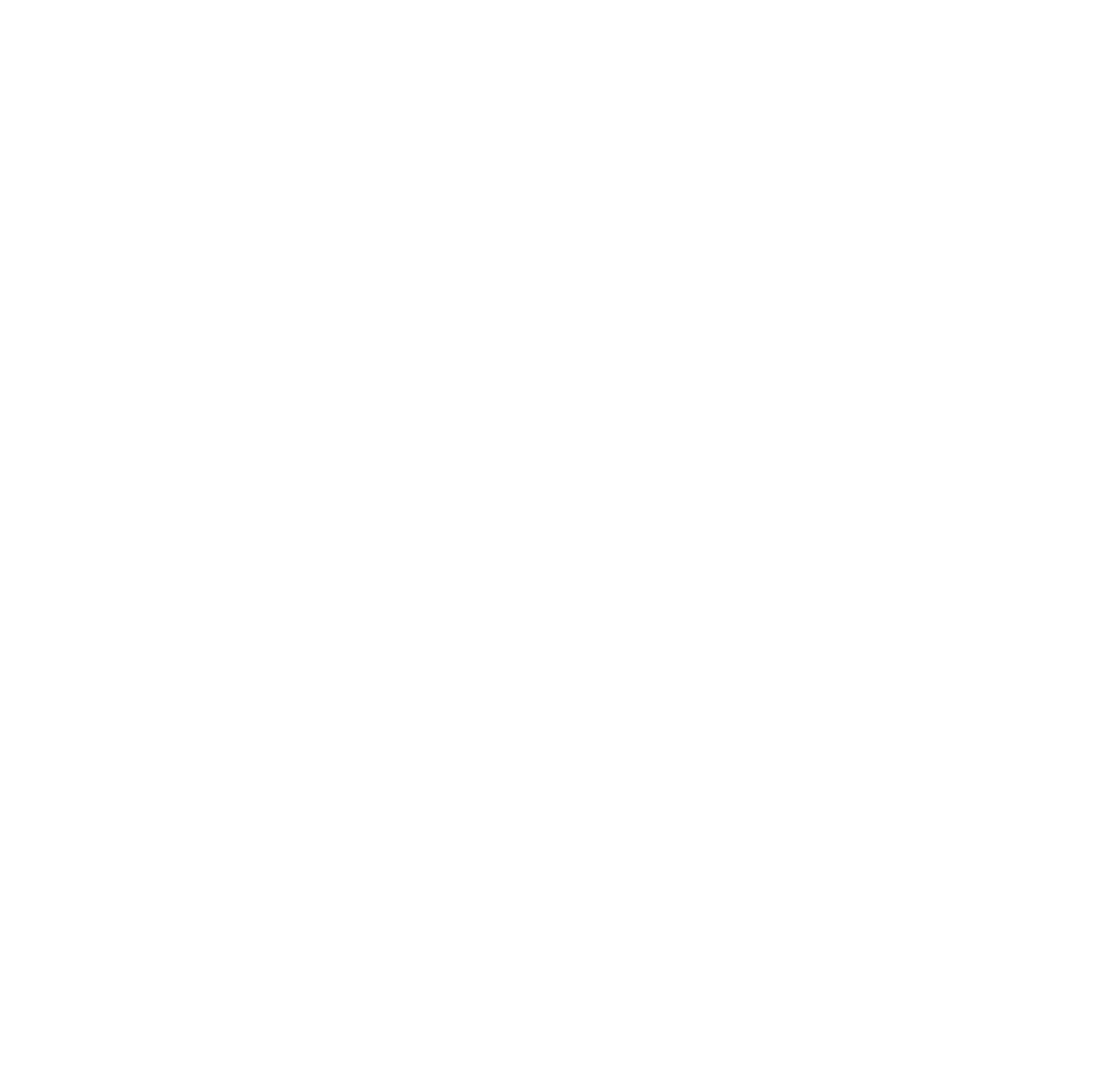
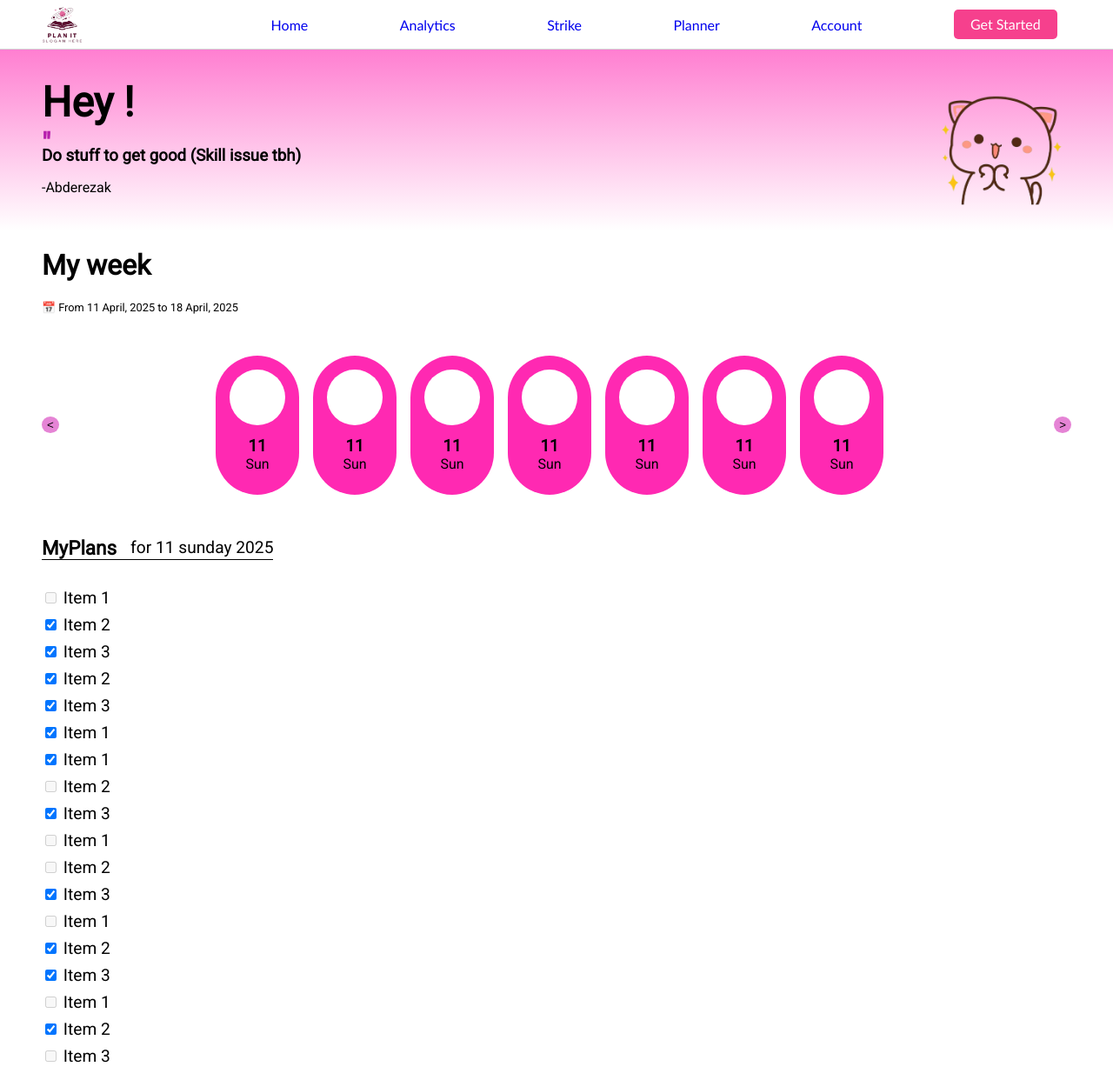
Before and after one commit to Abderezak-Lamari/PlanIt, a React (Vite) app: page /PlanIt/strike in a window 1280 px wide. Before the commit this address had no page. Shown: the whole page at 87% size. Before the commit the page ends 800 px from the top, so only its background shows below. Built offline with nearby package versions, Linux system fonts and the light colour scheme.

Commit message:
first commit

```diff
--- a/src/Analytics.css
+++ b/src/Analytics.css
@@ -18,10 +18,14 @@
     --bb: rgba(247, 222, 222, 1);
     --bt: rgba(169, 67, 117, 1);
     --b: lightgray;
+    --wa: rgba(255, 41, 178, 0.6);
     --image-url: url('Background.png');
+    --a: rgba(255, 41, 178, 1);
 }
 
 [data-theme="dark"] {
+    --a: rgba(151, 71, 255, 1);
+    --wa: rgba(151, 71, 255, 0.72);
     --bg-color: #2D2D2D;
     --text-color: white;
     --button-bg: #444;
--- a/src/App.jsx
+++ b/src/App.jsx
@@ -15,12 +15,12 @@
     <Router basename='/PlanIt/'>
       <div>
         <Routes>
-          <Route path="/" element={<Home />} />
-          <Route path="/about-us" element={<AboutUs />} />
+          <Route path="/planner" element={<Home />} />
+          <Route path="/" element={<AboutUs />} />
           <Route path="/analytics" element={<Analytics />} />
           <Route path="/account-settings" element={<AccountSettings />} />
           <Route path="/get-started" element={<GetStarted />} />
-          <Route path="/week" element={<Week />} />
+          <Route path="/strike" element={<Week />} />
         </Routes>
       </div>
     </Router>
--- a/src/Banner.jsx
+++ b/src/Banner.jsx
@@ -9,9 +9,9 @@
         <img className="Logo" src="PlanIt.png" alt="Logo" />
 
         <Link to="/" className="ButtonPannel">Home</Link>
-        <Link to="/week" className="ButtonPannel">Week</Link>
-        <Link to="/about-us" className="ButtonPannel">About Us</Link>
-        <Link to="/analytics" className="ButtonPannel">Planner</Link>
+        <Link to="/analytics" className="ButtonPannel">Analytics</Link>
+        <Link to="/strike" className="ButtonPannel">Strike</Link>
+        <Link to="/Planner" className="ButtonPannel">Planner</Link>
         <Link to="/account-settings" className="ButtonPannel">Account</Link>
         <Link to="/get-started" className="GetStarted">Get Started</Link>
       </div>
--- a/src/Element.jsx
+++ b/src/Element.jsx
@@ -1,4 +1,6 @@
 import React from 'react';
+
+import './Week.css'
 
 const Element = () => {
   return (
--- a/src/Home.css
+++ b/src/Home.css
@@ -1,5 +1,6 @@
 .Title {
     margin-left: 3rem;
+    font-weight: bolder;
 }
 
 .AskText {
--- a/src/Week.css
+++ b/src/Week.css
@@ -18,7 +18,7 @@
     height: 10rem;
     display: flex;
     justify-content: space-between;
-    background: linear-gradient(0deg, rgb(255, 255, 255), rgba(255, 41, 178, 0.6));
+    background: linear-gradient(0deg, var(--col), var(--wa));
 }
 
 .Titl {
@@ -27,6 +27,8 @@
     border-bottom: 1px solid black;
     width: fit-content;
     margin-top: 3rem;
+    font-size: 1.2rem;
+    margin-bottom: 2rem;
 }
 
 .TitleP {
@@ -35,6 +37,7 @@
 
 .TitlePS {
     margin: 0;
+    margin-left: 1rem;
 }
 
 .List {
@@ -44,13 +47,24 @@
     margin-right: 3rem;
 }
 
+.Me {
+    margin: 0;
+    color: rgba(182, 29, 172, 1);
+    font-weight: bolder;
+}
+
 .RealList {
     display: flex;
     width: 100%;
     height: 100%;
     padding: 0 1rem;
     overflow-x: hidden;
-    justify-content: space-between;
+    justify-content: center;
+}
+
+.Mee {
+    margin: 0;
+    margin-top: -1rem;
 }
 
 .RightB {
@@ -71,9 +85,9 @@
 
 .Element {
     height: 100%;
-    width: 5rem;
-    background-color: rgba(255, 41, 178, 1);
+    background-color: var(--a);
     border-radius: 3rem;
+    margin-right: 1rem;
 }
 
 .Face {
@@ -82,6 +96,8 @@
     border-radius: 50%;
     margin: 1rem auto;
     background-color: white;
+    margin-left: 1rem;
+    margin-right: 1rem;
 }
 
 .Num {
@@ -97,10 +113,12 @@
 
 .Cat {
     margin-right: 3rem;
+    margin-top: -1rem;
 }
 
 .CheckBox {
     margin-bottom: 0.5rem;
+    font-size: larger;
 }
 
 .Date {
@@ -112,9 +130,28 @@
 .Hey {
     font-size: 3rem;
     margin: 0;
+    margin-top: -1rem;
 }
 
 .M {
     margin: 0;
     margin-top: 1rem;
 }
+
+.CheckBox:checked {
+    background-color: green;
+}
+
+.CheckBox:disabled {
+    background-color: red;
+    cursor: not-allowed;
+  }
+
+.CheckBox:checked::after {
+    content: '✔';
+    color: white;
+    font-size: 14px;
+    position: absolute;
+    left: 3px;
+    top: -1px;
+}
--- a/src/Week.jsx
+++ b/src/Week.jsx
@@ -13,24 +13,19 @@
       <div className='Quote'>
         <div className='Idk'>
           <h1 className='Hey'>Hey !</h1>
-          <h3 className='M'>Do stuff to get good (Skill issue tbh)</h3>
+          <h1 className='Me'>"</h1>
+          <h3 className='Mee'>Do stuff to get good (Skill issue tbh)</h3>
           <p className='M'>-Abderezak</p>
         </div>
         <img className='Cat' src='Cat.png'></img>
       </div>
 
       <h1>My week</h1>
-      <p className='Date'>From 11 April, 2025 to 18 April, 2025</p>
+      <p className='Date'>📅 From 11 April, 2025 to 18 April, 2025</p>
 
       <div className='List'>
         <button className='LeftB'>&lt;</button>
         <div className='RealList'>
-          <Element></Element>
-          <Element></Element>
-          <Element></Element>
-          <Element></Element>
-          <Element></Element>
-          <Element></Element>
           <Element></Element>
           <Element></Element>
           <Element></Element>
@@ -49,24 +44,24 @@
 
       <div className='Checkmarks'>
         <ul>
-          <li className='CheckBox'><input type="checkbox" /> Item 1</li>
-          <li className='CheckBox'><input type="checkbox" /> Item 2</li>
-          <li className='CheckBox'><input type="checkbox" /> Item 3</li>
-          <li className='CheckBox'><input type="checkbox" /> Item 1</li>
-          <li className='CheckBox'><input type="checkbox" /> Item 2</li>
-          <li className='CheckBox'><input type="checkbox" /> Item 3</li>
-          <li className='CheckBox'><input type="checkbox" /> Item 1</li>
-          <li className='CheckBox'><input type="checkbox" /> Item 2</li>
-          <li className='CheckBox'><input type="checkbox" /> Item 3</li>
-          <li className='CheckBox'><input type="checkbox" /> Item 1</li>
-          <li className='CheckBox'><input type="checkbox" /> Item 2</li>
-          <li className='CheckBox'><input type="checkbox" /> Item 3</li>
-          <li className='CheckBox'><input type="checkbox" /> Item 1</li>
-          <li className='CheckBox'><input type="checkbox" /> Item 2</li>
-          <li className='CheckBox'><input type="checkbox" /> Item 3</li>
-          <li className='CheckBox'><input type="checkbox" /> Item 1</li>
-          <li className='CheckBox'><input type="checkbox" /> Item 2</li>
-          <li className='CheckBox'><input type="checkbox" /> Item 3</li>
+          <li className='CheckBox'><input type="checkbox" disabled/> Item 1</li>
+          <li className='CheckBox'><input type="checkbox" checked/> Item 2</li>
+          <li className='CheckBox'><input type="checkbox" checked/> Item 3</li>
+          <li className='CheckBox'><input type="checkbox" checked/> Item 2</li>
+          <li className='CheckBox'><input type="checkbox" checked/> Item 3</li>
+          <li className='CheckBox'><input type="checkbox" checked/> Item 1</li>
+          <li className='CheckBox'><input type="checkbox" checked/> Item 1</li>
+          <li className='CheckBox'><input type="checkbox" disabled/> Item 2</li>
+          <li className='CheckBox'><input type="checkbox" checked/> Item 3</li>
+          <li className='CheckBox'><input type="checkbox" disabled/> Item 1</li>
+          <li className='CheckBox'><input type="checkbox" disabled/> Item 2</li>
+          <li className='CheckBox'><input type="checkbox" checked/> Item 3</li>
+          <li className='CheckBox'><input type="checkbox" disabled/> Item 1</li>
+          <li className='CheckBox'><input type="checkbox" checked/> Item 2</li>
+          <li className='CheckBox'><input type="checkbox" checked/> Item 3</li>
+          <li className='CheckBox'><input type="checkbox" disabled/> Item 1</li>
+          <li className='CheckBox'><input type="checkbox" checked/> Item 2</li>
+          <li className='CheckBox'><input type="checkbox" disabled/> Item 3</li>
         </ul>
       </div>
       </div>
```
